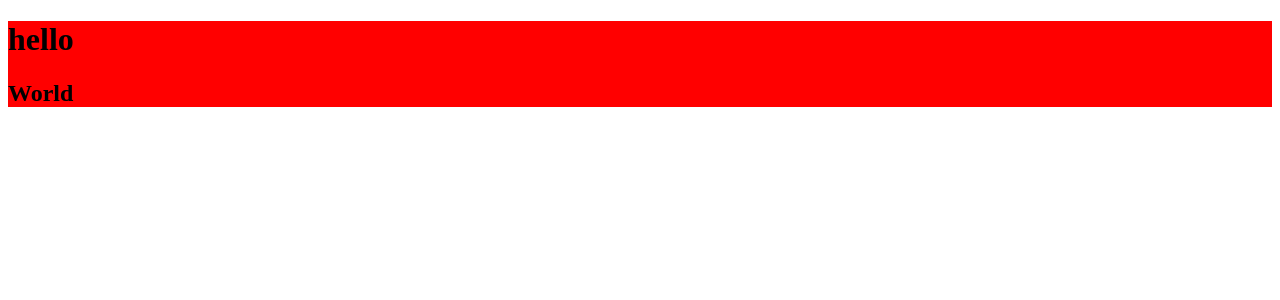
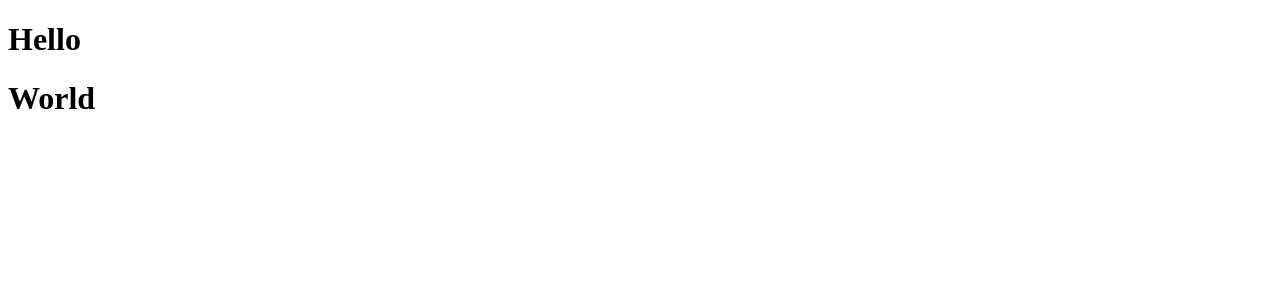
Before and after one commit to kunal-gathe/reactLearning, a React (Vite) app: page / in a window 1280 px wide. Shown: the top 300 px of the page. Built offline with nearby package versions, Linux system fonts and the light colour scheme.

Commit message:
laying the foundation

```diff
--- a/App.js
+++ b/App.js
@@ -1,17 +1,14 @@
 import React from "react";
-import ReactDOM from "react-dom/client";
 
-let heading = React.createElement("h1", { key: "2016" }, "hello");
-let heading2 = React.createElement("h2", { key: "2015" }, "World");
 
-let divTag = React.createElement(
-  "div",
-  {
-    style: { backgroundColor: "red" },
-  },
-  [heading, heading2]
-);
 
-let root = ReactDOM.createRoot(document.getElementById("root"));
+function App() {
+  return (
+    <div>
+      <h1>Hello</h1>
+      <h1>World</h1>
+    </div>
+  );
+}
 
-root.render(divTag);
+export default App;
--- a/index.html
+++ b/index.html
@@ -9,9 +9,7 @@
 
 <body>
     <div id="root"></div>
-    <!-- <script crossorigin src="https://unpkg.com/react@18/umd/react.development.js"></script>
-    <script crossorigin src="https://unpkg.com/react-dom@18/umd/react-dom.development.js"></script> -->
-    <script type="module" src="./App.js"></script>
+    <script type="module" src="./index.js"></script>
 </body>
 
 </html>
--- a/index.js
+++ b/index.js
@@ -1,3 +1,5 @@
+
+import  ReactDOM  from "react-dom/client"
 import App from "./App"
 
 const root = ReactDOM.createRoot(document.getElementById("root"))
--- a/package.json
+++ b/package.json
@@ -10,6 +10,8 @@
   "author": "",
   "license": "ISC",
   "devDependencies": {
+    "@babel/core": "^7.23.3",
+    "babel-plugin-transform-remove-console": "^6.9.4",
     "parcel": "^2.10.3",
     "process": "^0.11.10"
   },
```
Also changed, not shown: .babelrc (added), 1 other file (tests, documents, lock files or other folders).
